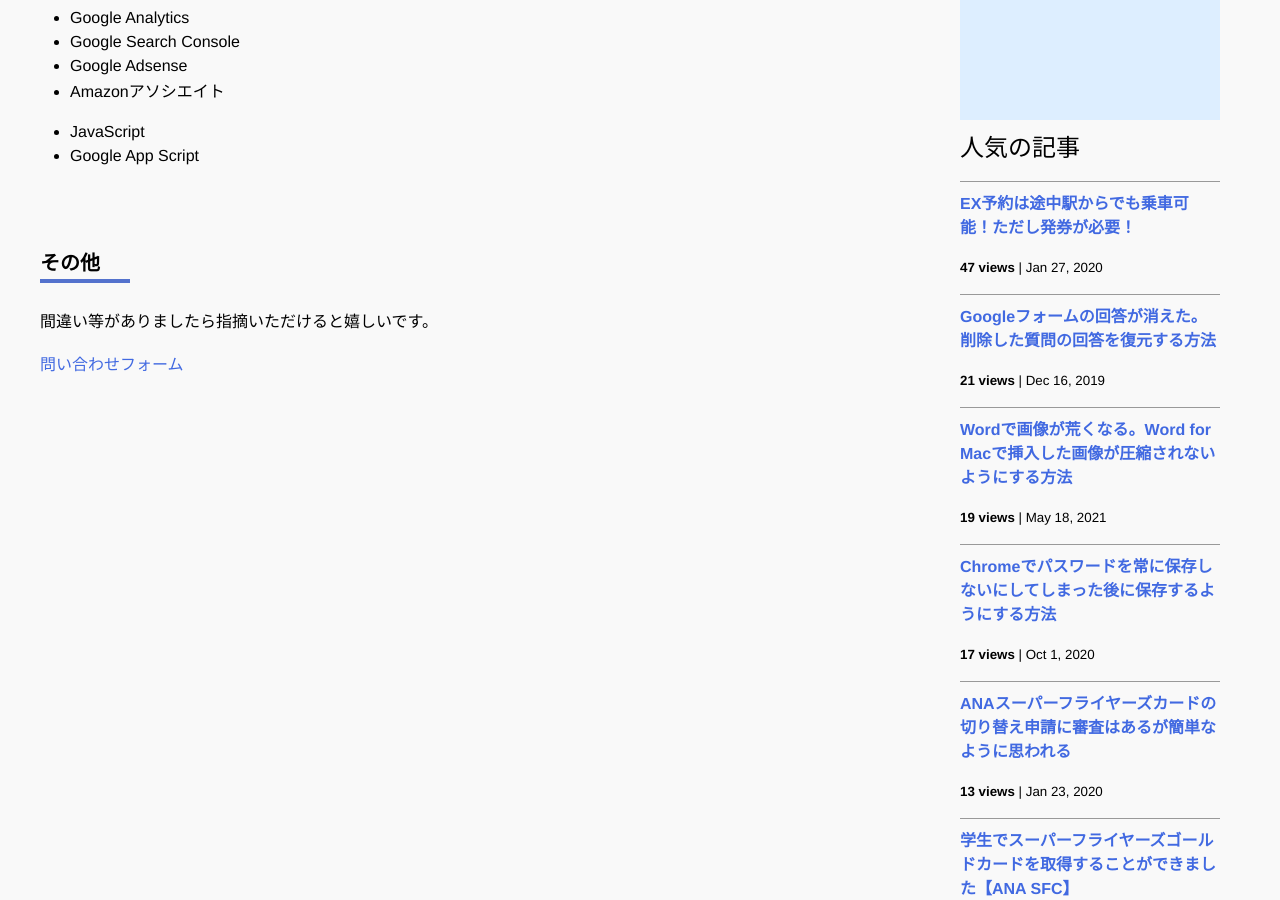
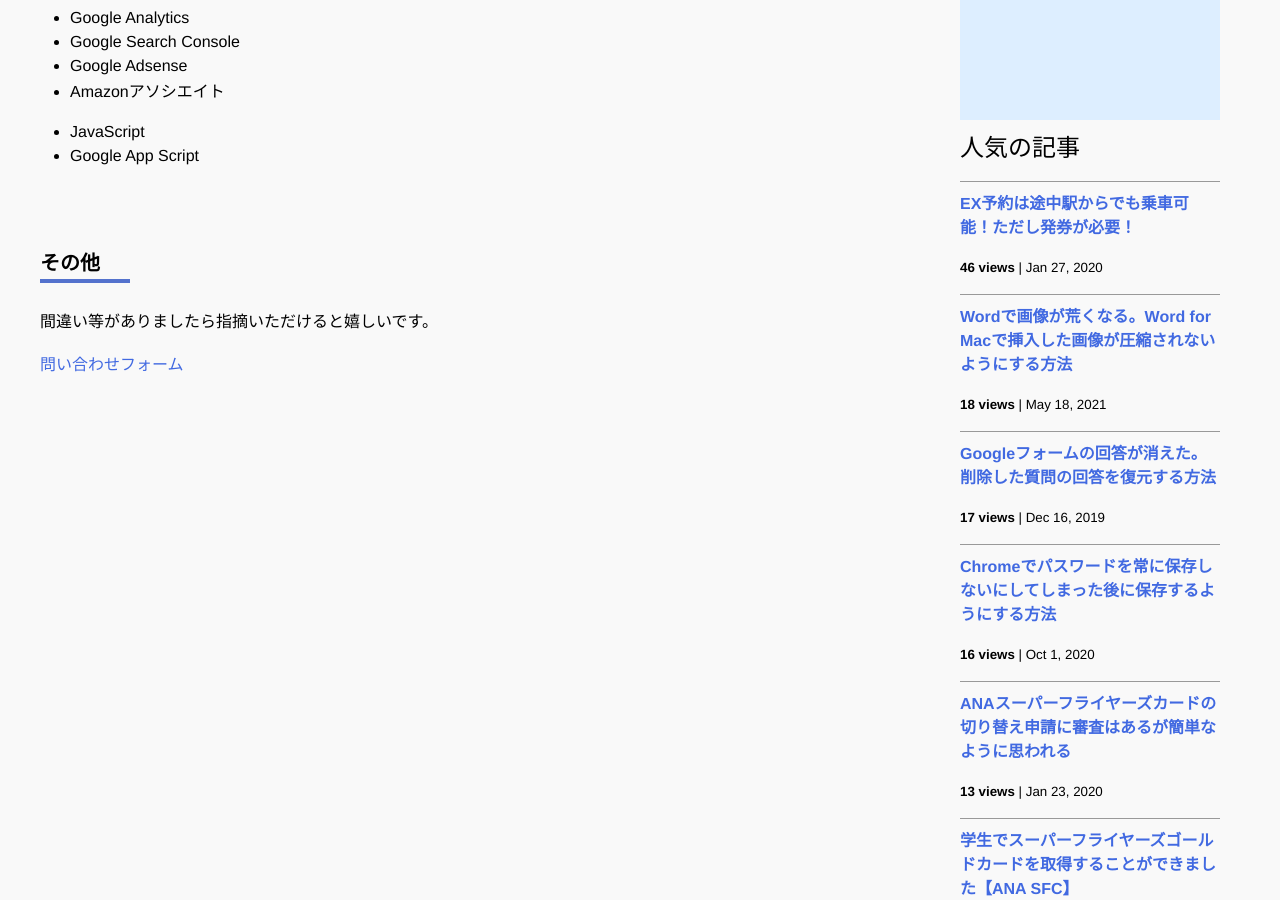
Before and after one commit to iwanaminami/shoyaiwaname, a Jekyll site: the page built from about.markdown, in a window 1280 px wide and 900 px high, scrolled down 693 px. Built offline with Jekyll 4.4.1, drawn with Linux system fonts in a browser that asks for light colours; nearby versions of some CDN libraries; comment, search, counter and statistics services are not loaded.

Commit message:
chore(ga): update _data/popularposts.yml 20260919-0052

```diff
--- a/_data/popularposts.yml
+++ b/_data/popularposts.yml
@@ -1,13 +1,13 @@
 side:
-  - view: 47
+  - view: 46
     url: "/2020/01/27/ex-rideontheway.html"
-  - view: 21
-    url: "/2019/12/16/restore-googleform.html"
-  - view: 19
+  - view: 18
     url: "/2021/05/18/image-compression-word.html"
-  - view: 18
+  - view: 17
     url: "/"
   - view: 17
+    url: "/2019/12/16/restore-googleform.html"
+  - view: 16
     url: "/2020/10/01/googlepassword.html"
   - view: 13
     url: "/2020/01/23/sfc-judge.html"
```
